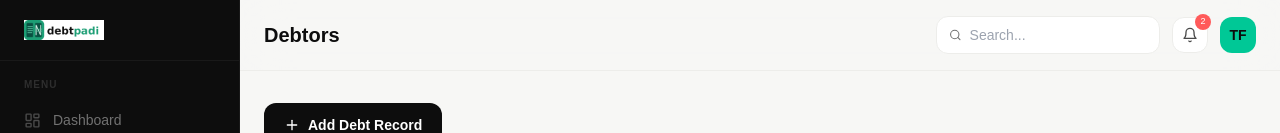
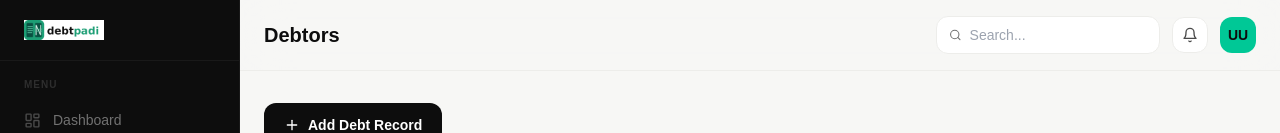
Before and after one commit to joyuusuf/debtpadi, a Next.js app: page /debtors in a window 1280 px wide. Shown: the top 133 px of the page. Built offline with nearby package versions, Linux system fonts and the light colour scheme; a web font is replaced by a local one.

Commit message:
Enhance TopBar component: add user name display, real notifications count, and logout functionality

```diff
--- a/components/layout/TopBar.tsx
+++ b/components/layout/TopBar.tsx
@@ -1,11 +1,12 @@
 "use client";
 import { useState, useEffect } from "react";
-import { Bell, Search, Menu, X } from "lucide-react";
+import { Bell, Search, Menu, X, LogOut } from "lucide-react";
 import Link from "next/link";
 import Image from "next/image";
-import { usePathname } from "next/navigation";
+import { usePathname, useRouter } from "next/navigation";
 import clsx from "clsx";
 import { useAvatar } from "@/context/AvatarContext";
+
 const nav = [
   { label: "Dashboard", href: "/dashboard" },
   { label: "Debtors", href: "/debtors" },
@@ -16,19 +17,72 @@ const nav = [
 
 export default function TopBar({ title }: { title?: string }) {
   const [mobileMenuOpen, setMobileMenuOpen] = useState(false);
+  const [userName, setUserName] = useState("User");
+  const [notifications, setNotifications] = useState(0); // ✅ Real count
+  const [loadingNotifs, setLoadingNotifs] = useState(true);
   const { avatar, setAvatar } = useAvatar();
   const pathname = usePathname();
+  const router = useRouter();
 
+  // Load user + notifications
   useEffect(() => {
+    // User
+    try {
+      const rawUser = localStorage.getItem("debtpadi_user");
+      if (rawUser) {
+        const userData = JSON.parse(rawUser);
+        setUserName(userData.name || "User");
+      }
+    } catch {}
+
+    // Avatar
     const saved = localStorage.getItem("debtpadi_avatar");
     if (saved) setAvatar(saved);
-  }, []);
+
+    // ✅ Real notifications count
+    const token = localStorage.getItem("debtpadi_token");
+    if (token) {
+      fetch(`http://localhost:5000/api/notifications/count`, {
+        credentials: "include",
+        headers: {
+          Authorization: `Bearer ${token}`,
+        },
+      })
+        .then((res) => res.json())
+        .then((data) => {
+          if (data.success) {
+            setNotifications(data.unreadCount || 0);
+          }
+        })
+        .catch(() => setNotifications(0))
+        .finally(() => setLoadingNotifs(false));
+    } else {
+      setLoadingNotifs(false);
+    }
+  }, [setAvatar]);
+
+  const getInitials = () => {
+    const names = userName.split(" ");
+    const firstInitial = names[0]?.[0] || "U";
+    const lastInitial = names[1]?.[0] || firstInitial;
+    return `${firstInitial}${lastInitial}`.toUpperCase();
+  };
+
+  const handleLogout = async () => {
+    try {
+      await fetch(`http://localhost:5000/api/auth/logout`, {
+        method: "POST",
+        credentials: "include",
+      });
+    } catch {}
+    localStorage.clear();
+    router.push("/auth/signin");
+  };
 
   return (
     <>
       {/* HEADER */}
       <header className="sticky top-0 z-30 bg-ink-50/80 backdrop-blur-xl border-b border-ink-100 px-4 sm:px-6 py-4 flex items-center relative">
-
         {/* LEFT: Hamburger */}
         <button
           className="md:hidden text-ink-600 z-10"
@@ -39,11 +93,13 @@ export default function TopBar({ title }: { title?: string }) {
 
         {/* TITLE */}
         {title && (
-          <h1 className="
+          <h1
+            className="
             absolute left-1/2 -translate-x-1/2
             md:static md:translate-x-0
             font-heading font-bold text-lg sm:text-xl text-ink-900
-          ">
+          "
+          >
             {title}
           </h1>
         )}
@@ -60,20 +116,28 @@ export default function TopBar({ title }: { title?: string }) {
             />
           </div>
 
-          {/* Notifications */}
-          <button className="relative w-9 h-9 bg-white border border-ink-100 rounded-xl flex items-center justify-center text-ink-500 hover:text-ink-900">
+          {/* Notifications - REAL COUNT */}
+          <button className="relative w-9 h-9 bg-white border border-ink-100 rounded-xl flex items-center justify-center text-ink-500 hover:text-ink-900 transition-colors">
             <Bell size={16} />
-            <span className="absolute -top-1 -right-1 w-4 h-4 bg-coral-500 rounded-full text-white text-[9px] flex items-center justify-center">
-              2
-            </span>
+            {notifications > 0 && !loadingNotifs && (
+              <span className="absolute -top-1 -right-1 w-4 h-4 bg-coral-500 rounded-full text-white text-[9px] flex items-center justify-center font-medium">
+                {notifications > 99 ? "99+" : notifications}
+              </span>
+            )}
           </button>
 
           {/* Avatar */}
           <div className="w-9 h-9 rounded-xl bg-jade flex items-center justify-center overflow-hidden">
             {avatar ? (
-              <img src={avatar} alt="Profile" className="w-full h-full object-cover" />
+              <img
+                src={avatar}
+                alt="Profile"
+                className="w-full h-full object-cover"
+              />
             ) : (
-              <span className="font-heading font-bold text-ink-900 text-sm">TF</span>
+              <span className="font-heading font-bold text-ink-900 text-sm">
+                {getInitials()}
+              </span>
             )}
           </div>
         </div>
@@ -82,7 +146,6 @@ export default function TopBar({ title }: { title?: string }) {
       {/* MOBILE MENU */}
       {mobileMenuOpen && (
         <div className="fixed inset-0 z-20 bg-ink-900/95 md:hidden flex flex-col pt-12 px-6">
-
           {/* LOGO */}
           <div className="flex justify-left mt-7 mb-5">
             <div className="relative w-20 h-10 bg-white">
@@ -109,7 +172,7 @@ export default function TopBar({ title }: { title?: string }) {
                     "block px-4 py-3 rounded-xl font-heading font-semibold text-lg",
                     active
                       ? "bg-jade text-ink-900"
-                      : "text-ink-300 hover:text-white"
+                      : "text-ink-300 hover:text-white",
                   )}
                 >
                   {label}
@@ -120,12 +183,13 @@ export default function TopBar({ title }: { title?: string }) {
 
           {/* SIGN OUT */}
           <div className="mt-auto pb-8">
-            <Link
-              href="/"
-              className="block px-4 py-3 rounded-xl text-coral-400"
+            <button
+              onClick={handleLogout}
+              className="block w-full px-4 py-3 rounded-xl text-coral-400 hover:text-coral-300 font-semibold text-left transition-colors"
             >
+              <LogOut size={18} className="inline mr-2" />
               Sign out
-            </Link>
+            </button>
           </div>
         </div>
       )}
```
